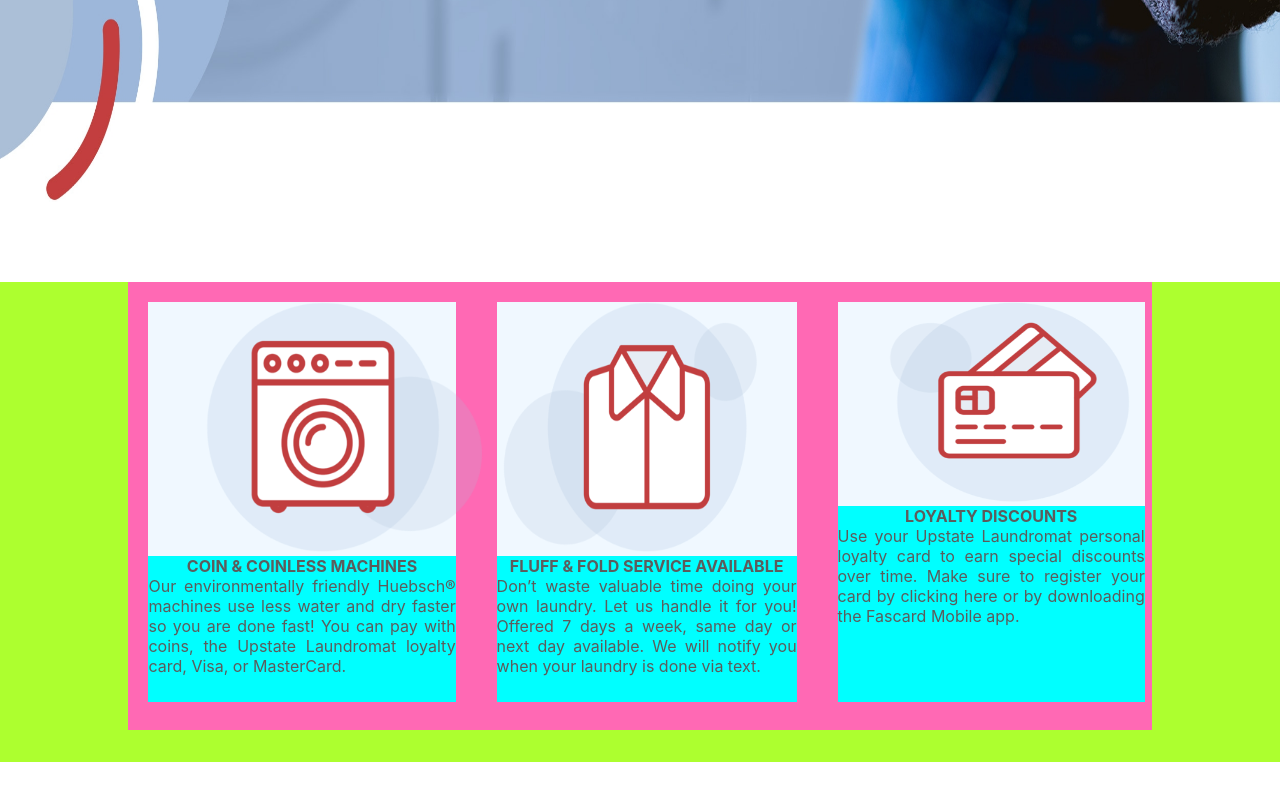
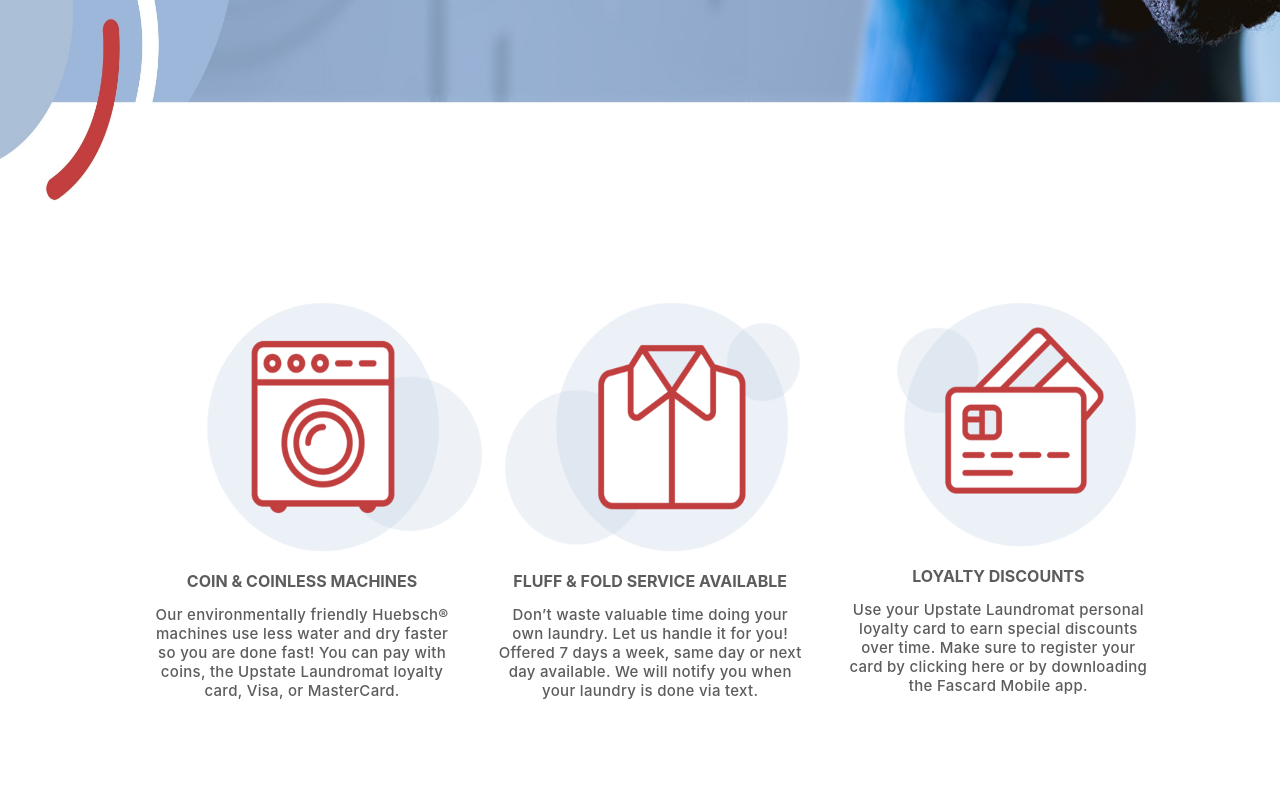
Before and after one commit to Caleb9083/upstatelaundromat-clone, a React (Create React App) app: page / in a window 1280 px wide. Shown: the part 698-1498 px from the top of the page. Built offline with nearby package versions, Linux system fonts and the light colour scheme.

Commit message:
Services section completed

```diff
--- a/src/components/Services.js
+++ b/src/components/Services.js
@@ -25,7 +25,7 @@ const Services = () => {
                 </div>
                 <div className="services__items">
                 <div className="services__items_img">
-                        <img height="250" width="300" src={folded} alt="" />
+                        <img height="250" width="350" src={folded} alt="" />
                     </div>
                     <div className="services__items_info">
                         <h4>{"FLUFF & FOLD SERVICE AVAILABLE"}</h4>
@@ -36,8 +36,9 @@ const Services = () => {
                 </div>
                 <div className="services__items">
                 <div className="services__items_img">
-                        <img height="200" width="350" src={loyalty} alt="" />
+                        <img height="245" width="350" src={loyalty} alt="" />
                     </div>
+
                     <div className="services__items_info">
                         <h4>{"LOYALTY DISCOUNTS"}</h4>
                         <p>{texts.info3}</p>
--- a/src/components/stylesheets/Services.css
+++ b/src/components/stylesheets/Services.css
@@ -1,5 +1,4 @@
 .services{
-    background-color:greenyellow;
     width: 100%;
     height: 30em;
     margin: 5rem 0;
@@ -9,27 +8,26 @@
     display:flex;
     height: 28em;
     width: 80%;
-    background:hotpink;
     margin: auto;
 }
 
 .services__items{
-    background-color: aqua;
     width: 30%;
     height: 25em;
     margin: 2%;
 }
-.services__items_img{
-   background-color: aliceblue;
 
-}
 .services__items_info h4{
     text-align: center;
     color: #5c5c5c;
+    margin-top: 0.9rem;
+    margin-bottom: 0.9rem;
 }
 
 .services__items_info p{
-    text-align: justify;
+    text-align: center;
     color: #5c5c5c;
-    font-size: 1em;
+    font-size: 15px;
+    letter-spacing: 0.3px;
+    font-weight: 500;
 }
```
